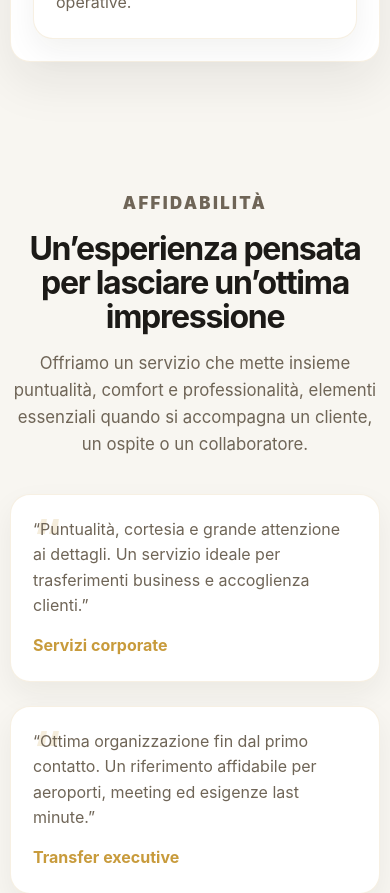
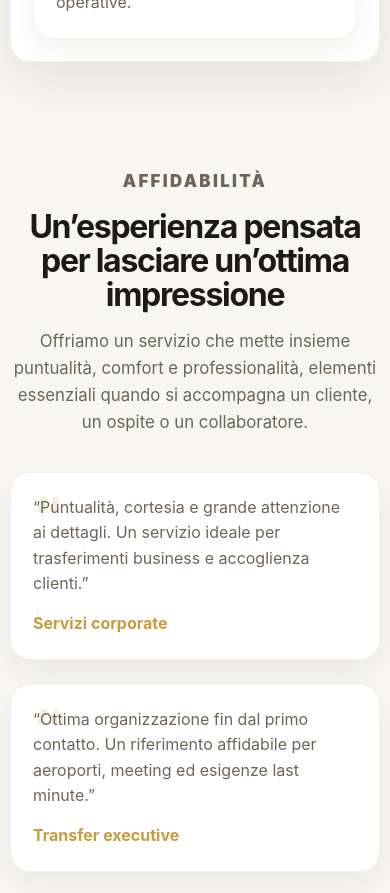
Before and after one commit to dfpcapitalsrl-ops/Driver4u, a Next.js app: page / in a window 390 px wide. Shown: the part 8760-9653 px from the top of the page. Built offline with nearby package versions, Linux system fonts and the light colour scheme.

Commit message:
Reduce top spacing before testimonials section

```diff
--- a/styles/globals.css
+++ b/styles/globals.css
@@ -619,6 +619,10 @@ button {
   gap: 18px;
 }
 
+.testimonials {
+  padding-top: 44px;
+}
+
 .testimonials .section-heading {
   max-width: 920px;
 }
@@ -836,6 +840,10 @@ textarea {
     scroll-margin-top: 96px;
   }
 
+  .testimonials {
+    padding-top: 34px;
+  }
+
   .fleet-gallery-grid,
   .services-grid,
   .advantages-grid,
```
